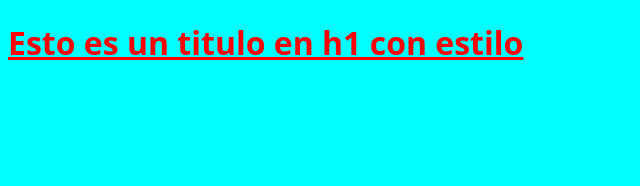
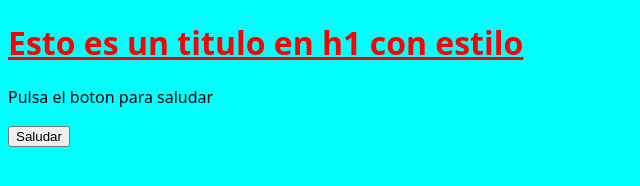
Before and after one commit to DannyXXI/miRepositorioGitHub, a plain HTML site: page index.html in a window 1280 px wide. Shown: the whole page, without its empty margins (0-640 px from the left). Drawn offline with Linux system fonts and the light colour scheme.

Commit message:
Añadiendo párrafo, botón y JavaScript al index.html

```diff
--- a/index.html
+++ b/index.html
@@ -10,5 +10,10 @@
 
         <h1>Esto es un titulo en h1 con estilo</h1>
 
+        <p>Pulsa el boton para saludar</p>
+        <button type="button" id="botonSaludo">Saludar</button>
+
+        <script src="scripts/script.js"></script>
+
     </body>
 </html>
```
